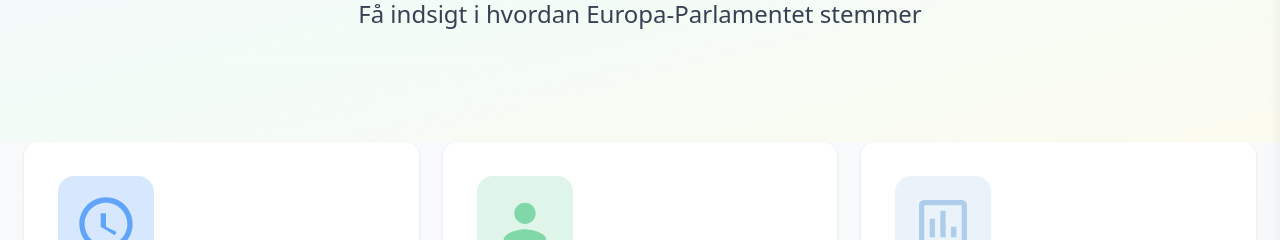
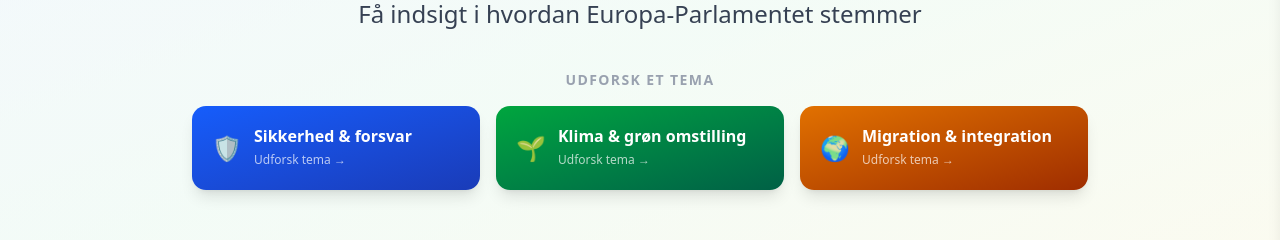
Before and after one commit to EU-Bureauet/dataportal, a Next.js app: page /dataportal/ in a window 1280 px wide. Shown: the part 246-486 px from the top of the page. Built offline with nearby package versions, Linux system fonts and the light colour scheme; no server answers.

Commit message:
Updated the dataportal page to have three themes links

```diff
--- a/app/page.tsx
+++ b/app/page.tsx
@@ -139,6 +139,34 @@
           <p className="text-xl md:text-2xl text-gray-700 mb-4 max-w-3xl mx-auto">
             Få indsigt i hvordan Europa-Parlamentet stemmer
           </p>
+
+          {/* Theme exploration cards */}
+          <div className="mt-10 max-w-4xl mx-auto">
+            <p className="text-sm font-semibold uppercase tracking-widest text-gray-400 mb-4">Udforsk et tema</p>
+            <div className="grid grid-cols-1 sm:grid-cols-3 gap-4">
+              {[
+                { slug: 'forsvar', label: 'Sikkerhed & forsvar', emoji: '🛡️', gradient: 'from-blue-600 to-blue-800' },
+                { slug: 'klima', label: 'Klima & grøn omstilling', emoji: '🌱', gradient: 'from-green-600 to-emerald-800' },
+                { slug: 'migration', label: 'Migration & integration', emoji: '🌍', gradient: 'from-amber-600 to-orange-800' },
+              ].map((theme) => (
+                <Link
+                  key={theme.slug}
+                  href={`/tema/${theme.slug}`}
+                  className="group relative overflow-hidden rounded-xl p-5 text-left text-white shadow-lg hover:shadow-2xl transition-all duration-300 hover:-translate-y-1"
+                >
+                  <div className={`absolute inset-0 bg-gradient-to-br ${theme.gradient}`} />
+                  <div className="absolute inset-0 opacity-0 group-hover:opacity-20 bg-white transition-opacity duration-300" />
+                  <div className="relative flex items-center gap-3">
+                    <span className="text-2xl">{theme.emoji}</span>
+                    <div>
+                      <h3 className="font-bold text-base leading-tight">{theme.label}</h3>
+                      <span className="text-xs text-white/70 group-hover:text-white/90 transition-colors">Udforsk tema →</span>
+                    </div>
+                  </div>
+                </Link>
+              ))}
+            </div>
+          </div>
         </div>
       </div>
 
--- a/components/hero-section.tsx
+++ b/components/hero-section.tsx
@@ -13,9 +13,13 @@
       <img
         src={`/${basePath}${image}`}
         alt={title}
-        className="absolute inset-0 w-full h-full object-cover"
+        className="absolute inset-0 w-full h-full object-cover saturate-[1.25] contrast-[1.08]"
       />
-      <div className="absolute inset-0 bg-black/40" />
+
+      {/* Cinematic gradient overlay — darker edges, lighter centre */}
+      <div className="absolute inset-0 bg-gradient-to-b from-black/60 via-black/20 to-black/70" />
+      {/* Vignette — darkened corners */}
+      <div className="absolute inset-0" style={{ background: 'radial-gradient(ellipse at center, transparent 40%, rgba(0,0,0,0.55) 100%)' }} />
 
       <div className="absolute inset-0 flex items-center justify-center">
         <div className="relative text-center px-6 sm:px-10 py-6 sm:py-8 max-w-3xl">
```
Also changed, not shown: public/img/theme/forsvar/forsvar_hero_OLD.jpg (deleted).
